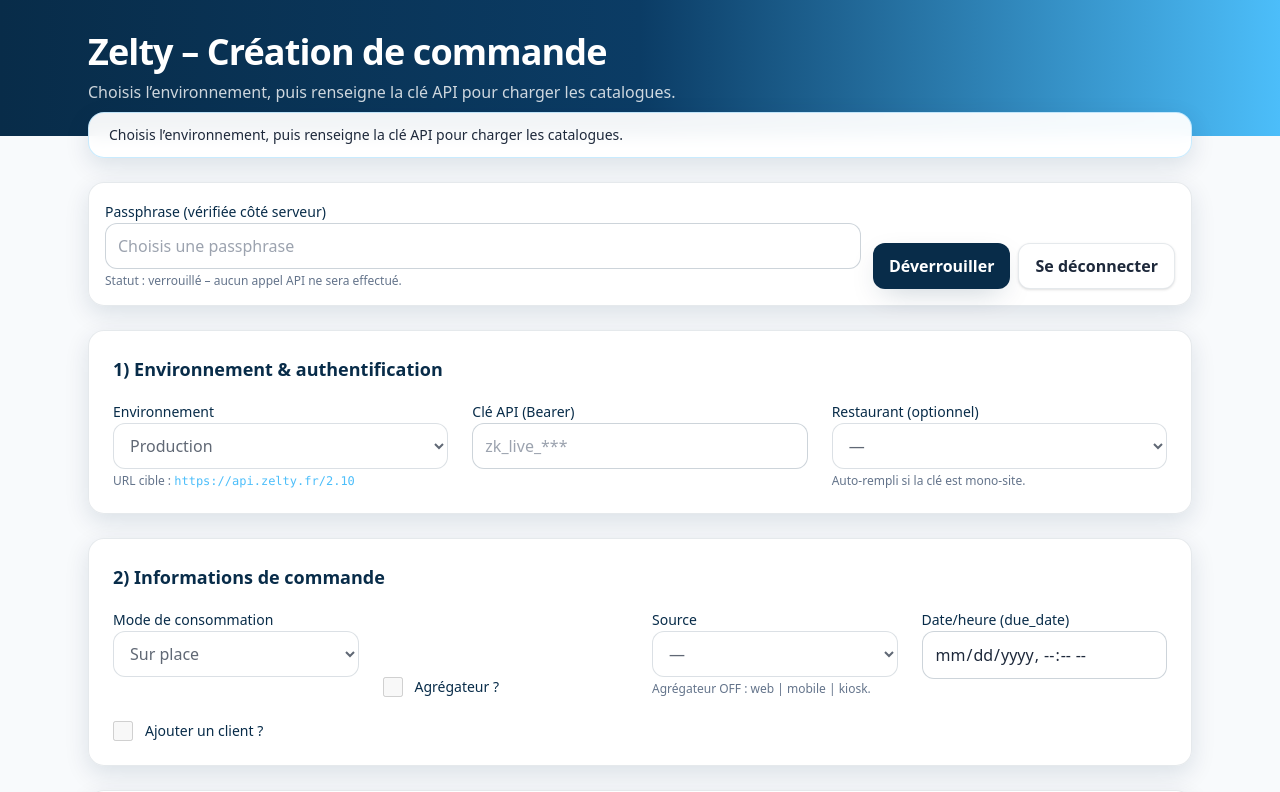
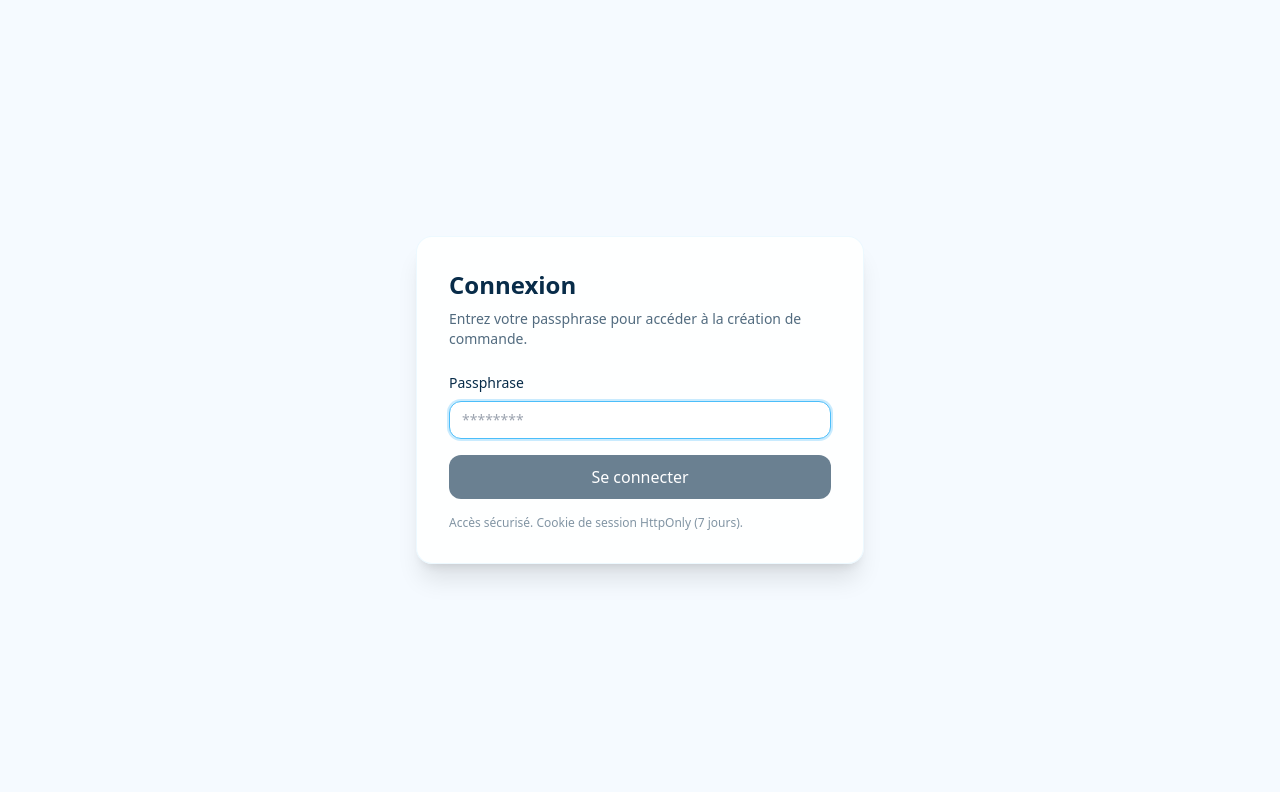
Before and after one commit to taurouf/test, a React (Vite) app: page /login in a window 1280 px wide. Shown: the top 792 px of the page. Built offline with nearby package versions, Linux system fonts and the light colour scheme.

Commit message:
add routeur and login page

```diff
--- a/package.json
+++ b/package.json
@@ -1 +1 @@
-{"name":"zelty-order-ui","private":true,"version":"0.0.1","type":"module","scripts":{"dev":"vite","build":"vite build","preview":"vite preview"},"dependencies":{"react":"^18.2.0","react-dom":"^18.2.0"},"devDependencies":{"@vitejs/plugin-react":"^4.2.0","autoprefixer":"^10.4.21","postcss":"^8.5.6","tailwindcss":"^3.4.13","vite":"^5.0.0"}}
+{"name":"zelty-order-ui","private":true,"version":"0.0.1","type":"module","scripts":{"dev":"vite","build":"vite build","preview":"vite preview"},"dependencies":{"react":"^18.2.0","react-dom":"^18.2.0","react-router-dom":"^7.9.4"},"devDependencies":{"@vitejs/plugin-react":"^4.2.0","autoprefixer":"^10.4.21","postcss":"^8.5.6","tailwindcss":"^3.4.13","vite":"^5.0.0"}}
--- a/src/App.jsx
+++ b/src/App.jsx
@@ -1,4 +1,5 @@
 import React, { useEffect, useMemo, useState } from "react";
+import { BrowserRouter, Routes, Route, Navigate, useLocation, useNavigate } from "react-router-dom";
 import "./index.css";
 
 /* =========================
@@ -33,7 +34,7 @@
 const LIMITED_SOURCES = ["web", "mobile", "kiosk"];
 
 /* =========================
-   Utils
+   Utils (fetch proxy)
    ========================= */
 async function zfetch(
   apiBase,
@@ -66,110 +67,126 @@
   return res.json();
 }
 
-// Hash SHA-256 (hex) pour la passphrase (fallback local)
-async function sha256Hex(str) {
-  const buf = await crypto.subtle.digest(
-    "SHA-256",
-    new TextEncoder().encode(str)
-  );
-  return Array.from(new Uint8Array(buf))
-    .map((b) => b.toString(16).padStart(2, "0"))
-    .join("");
-}
+/* =================================================================
+   Page de connexion (saisit la passphrase, appelle /api/auth/login)
+   ================================================================= */
+function LoginPage() {
+  const [pass, setPass] = useState("");
+  const [loading, setLoading] = useState(false);
+  const [err, setErr] = useState("");
+  const navigate = useNavigate();
+  const location = useLocation();
+  const from = location.state?.from?.pathname || "/";
 
-/* =========================
-   Composant
-   ========================= */
-function App() {
-  /* ——— Passphrase lock ——— */
-  const [unlocked, setUnlocked] = useState(false);
-  const [passphraseInput, setPassphraseInput] = useState("");
-  const [hasStoredHash, setHasStoredHash] = useState(false);
-  const [serverAuthAvailable, setServerAuthAvailable] = useState(true); // on tentera login serveur d’abord
-
-  useEffect(() => {
-    const stored = localStorage.getItem("zelty_passphrase_hash");
-    setHasStoredHash(!!stored);
-    setUnlocked(false);
-  }, []);
-
-  // Déverrouillage : tente serveur, sinon fallback local
-  async function handleUnlock() {
-    const entered = passphraseInput.trim();
-    if (!entered) return;
-
-    // 1) Tentative côté serveur
-    if (serverAuthAvailable) {
+  async function handleSubmit(e) {
+    e.preventDefault();
+    setErr("");
+    setLoading(true);
     try {
       const r = await fetch("/api/auth/login", {
         method: "POST",
         headers: { "Content-Type": "application/json" },
-          body: JSON.stringify({ passphrase: entered }),
+        body: JSON.stringify({ passphrase: pass }),
       });
-        if (r.ok) {
-          setUnlocked(true);
-          setStatus("🔓 Déverrouillé (serveur).");
-          setPassphraseInput("");
-          return;
-        } else if (r.status === 404) {
-          // route absente => on bascule en mode local
-          setServerAuthAvailable(false);
-        } else {
-          setUnlocked(false);
-          setStatus("❌ Passphrase invalide (serveur).");
-          setPassphraseInput("");
-          return;
+      if (!r.ok) {
+        const t = await r.text().catch(() => "");
+        throw new Error(t || "Passphrase invalide");
       }
-      } catch {
-        // Réseau/route indispo → on bascule local
-        setServerAuthAvailable(false);
+      navigate(from, { replace: true });
+    } catch (e) {
+      setErr("Passphrase invalide.");
+    } finally {
+      setLoading(false);
     }
   }
 
-    // 2) Fallback local (hash en localStorage)
-    const enteredHash = await sha256Hex(entered);
-    const stored = localStorage.getItem("zelty_passphrase_hash");
+  return (
+    <div className="min-h-screen bg-[#F5FAFF] flex items-center justify-center p-6">
+      <div className="w-full max-w-md">
+        <div className="bg-white/90 rounded-2xl shadow-xl p-8 border border-[#4CBEFA]/10">
+          <h1 className="text-2xl font-semibold text-[#082C49] mb-2">Connexion</h1>
+          <p className="text-sm text-[#082C49]/70 mb-6">
+            Entrez votre passphrase pour accéder à la création de commande.
+          </p>
 
-    if (stored) {
-      if (enteredHash === stored) {
-        setUnlocked(true);
-        setStatus("🔓 Déverrouillé (local).");
-      } else {
-        setStatus("❌ Passphrase invalide (local).");
-      }
-    } else {
-      localStorage.setItem("zelty_passphrase_hash", enteredHash);
-      setUnlocked(true);
-      setHasStoredHash(true);
-      setStatus("🔐 Passphrase enregistrée localement.");
-    }
-    setPassphraseInput("");
+          {err && (
+            <div className="mb-4 rounded-lg bg-red-50 text-red-700 text-sm px-3 py-2 border border-red-200">
+              {err}
+            </div>
+          )}
+
+          <form onSubmit={handleSubmit} className="space-y-4">
+            <label className="block text-sm font-medium text-[#082C49]">
+              Passphrase
+              <input
+                type="password"
+                className="mt-2 w-full rounded-xl border border-[#082C49]/15 focus:border-[#4CBEFA] focus:ring-2 focus:ring-[#4CBEFA]/30 px-3 py-2 outline-none"
+                value={pass}
+                onChange={(e) => setPass(e.target.value)}
+                placeholder="********"
+                autoFocus
+              />
+            </label>
+
+            <button
+              type="submit"
+              disabled={loading || !pass.trim()}
+              className="w-full flex items-center justify-center rounded-xl bg-[#082C49] hover:bg-[#063355] text-white py-2.5 transition disabled:opacity-60"
+            >
+              {loading ? "Vérification..." : "Se connecter"}
+            </button>
+          </form>
+
+          <p className="mt-4 text-xs text-[#082C49]/50">
+            Accès sécurisé. Cookie de session HttpOnly (7 jours).
+          </p>
+        </div>
+      </div>
+    </div>
+  );
 }
 
-  function lockOut() {
-    setUnlocked(false);
-    setStatus("🔒 Verrouillé.");
+/* =======================================
+   Garde d'authentification (RequireAuth)
+   ======================================= */
+function RequireAuth({ children }) {
+  const [ok, setOk] = useState(null);
+  const location = useLocation();
+
+  useEffect(() => {
+    let alive = true;
+    (async () => {
+      try {
+        const r = await fetch("/api/auth/session", { cache: "no-store" });
+        const j = await r.json();
+        if (alive) setOk(Boolean(j.authorized));
+      } catch {
+        if (alive) setOk(false);
+      }
+    })();
+    return () => { alive = false; };
+  }, []);
+
+  if (ok === null) {
+    return (
+      <div className="min-h-screen grid place-items-center text-[#082C49]/70">
+        Vérification de la session…
+      </div>
+    );
   }
 
-  function resetPassphrase() {
-    localStorage.removeItem("zelty_passphrase_hash");
-    setUnlocked(false);
-    setHasStoredHash(false);
-    setStatus("🔁 Passphrase réinitialisée (local).");
+  if (!ok) {
+    return <Navigate to="/login" replace state={{ from: location }} />;
   }
 
-  async function handleLogout() {
-    // Si mode serveur disponible, on efface le cookie HttpOnly
-    try {
-      await fetch("/api/auth/logout", { method: "POST" });
-    } catch {
-      /* ignore */
-    }
-    // Reverrouille l’app côté front
-    setUnlocked(false);
-    setStatus("🔒 Déconnecté.");
+  return children;
 }
 
+/* ============================================================
+   Page principale "Création de commande" (ton contenu existant)
+   (J'ai retiré la section "Passphrase" du rendu.)
+   ============================================================ */
+function OrderPage() {
   /* ——— État principal ——— */
   const [envName, setEnvName] = useState("production");
   const [apiKey, setApiKey] = useState("");
@@ -225,8 +242,16 @@
   const [paymentMethodId, setPaymentMethodId] = useState("");
   const [loading, setLoading] = useState(false);
 
-  // Verrou global des appels
-  const canCall = Boolean(apiKey) && apiKey.length > 8 && unlocked;
+  const navigate = useNavigate();
+
+  // Bouton "Se déconnecter"
+  async function handleLogout() {
+    try { await fetch("/api/auth/logout", { method: "POST" }); } catch {}
+    navigate("/login", { replace: true });
+  }
+
+  // Les appels API sont autorisés si une clé est présente
+  const canCall = Boolean(apiKey) && apiKey.length > 8;
 
   /* ——— Catalogues ——— */
   useEffect(() => {
@@ -281,7 +306,7 @@
   /* ——— Client: chargement par ID (bouton Recharger) ——— */
   async function loadCustomer() {
     if (!canCall || !customerId) {
-      setStatus("🔒 Verrouillé ou ID client manquant.");
+      setStatus("🧷 Clé API manquante ou ID client vide.");
       return;
     }
     setCustomerLoading(true);
@@ -444,7 +469,7 @@
   /* ——— Création commande ——— */
   async function createOrder() {
     try {
-      if (!canCall) throw new Error("🔒 Verrouillé : saisis la passphrase.");
+      if (!canCall) throw new Error("Saisis la clé API.");
       if (!cart.length) throw new Error("Panier vide.");
 
       setLoading(true);
@@ -494,7 +519,8 @@
     <div className="min-h-screen">
       {/* En-tête */}
       <div className="bg-hero-grad text-white">
-        <div className="mx-auto max-w-6xl px-6 py-8">
+        <div className="mx-auto max-w-6xl px-6 py-8 flex items-start justify-between gap-4">
+          <div>
             <h1 className="text-3xl md:text-4xl font-extrabold tracking-tight">
               Zelty – Création de commande
             </h1>
@@ -502,6 +528,10 @@
               Choisis l’environnement, puis renseigne la clé API pour charger les
               catalogues.
             </p>
+          </div>
+          <button className="btn-ghost bg-white/10 hover:bg-white/20" onClick={handleLogout}>
+            Se déconnecter
+          </button>
         </div>
       </div>
 
@@ -513,49 +543,6 @@
           </div>
         )}
 
-        {/* Passphrase */}
-        <section className="card p-4">
-          <div className="flex flex-col md:flex-row md:items-end gap-3">
-            <div className="flex-1">
-              <label className="label">
-                {serverAuthAvailable
-                  ? "Passphrase (vérifiée côté serveur)"
-                  : hasStoredHash
-                  ? "Passphrase (mode local)"
-                  : "Créer une passphrase (mode local, stockée sur cet appareil)"}
-              </label>
-              <input
-                className="input"
-                type="password"
-                value={passphraseInput}
-                onChange={(e) => setPassphraseInput(e.target.value)}
-                placeholder={hasStoredHash ? "••••••••" : "Choisis une passphrase"}
-              />
-              <p className="muted mt-1">
-                {unlocked
-                  ? "Statut : déverrouillé – les appels API sont autorisés."
-                  : "Statut : verrouillé – aucun appel API ne sera effectué."}
-              </p>
-            </div>
-            <div className="flex gap-2">
-              <button className="btn-primary" onClick={handleUnlock}>
-                {serverAuthAvailable
-                  ? unlocked
-                    ? "Vérifier à nouveau"
-                    : "Déverrouiller"
-                  : hasStoredHash
-                  ? unlocked
-                    ? "Vérifier à nouveau"
-                    : "Déverrouiller"
-                  : "Enregistrer"}
-              </button>
-              <button className="btn-ghost" onClick={handleLogout} disabled={!unlocked}>
-                Se déconnecter
-              </button>
-            </div>
-          </div>
-        </section>
-
         {/* 1) Env & Auth */}
         <section className="card p-6">
           <h2 className="section-title">1) Environnement & authentification</h2>
@@ -566,7 +553,6 @@
                 className="select"
                 value={envName}
                 onChange={(e) => setEnvName(e.target.value)}
-                disabled={!unlocked}
               >
                 <option value="production">Production</option>
                 <option value="staging">Staging</option>
@@ -584,7 +570,6 @@
                 value={apiKey}
                 onChange={(e) => setApiKey(e.target.value.trim())}
                 placeholder="zk_live_***"
-                disabled={!unlocked}
               />
             </div>
             <div>
@@ -593,7 +578,6 @@
                 className="select"
                 value={restaurantId}
                 onChange={(e) => setRestaurantId(e.target.value)}
-                disabled={!unlocked}
               >
                 <option value="">—</option>
                 {restaurants.map((r) => (
@@ -615,7 +599,6 @@
                 className="select"
                 value={mode}
                 onChange={(e) => setMode(e.target.value)}
-                disabled={!unlocked}
               >
                 {MODE_OPTIONS.map((m) => (
                   <option key={m.value} value={m.value}>
@@ -632,7 +615,6 @@
                 className="h-5 w-5 accent-accent"
                 checked={isAggregator}
                 onChange={(e) => setIsAggregator(e.target.checked)}
-                disabled={!unlocked}
               />
               <label htmlFor="agg" className="label !mb-0">
                 Agrégateur ?
@@ -648,7 +630,6 @@
                     className="select"
                     value={source}
                     onChange={(e) => setSource(e.target.value)}
-                    disabled={!unlocked}
                   >
                     <option value="">—</option>
                     {sourceOptions.map((s) => (
@@ -673,7 +654,6 @@
                 type="datetime-local"
                 value={dueDate}
                 onChange={(e) => setDueDate(e.target.value)}
-                disabled={!unlocked}
               />
             </div>
           </div>
@@ -686,7 +666,6 @@
                 className="h-5 w-5 accent-accent"
                 checked={addCustomer}
                 onChange={(e) => setAddCustomer(e.target.checked)}
-                disabled={!unlocked}
               />
               <label htmlFor="addc" className="label !mb-0">
                 Ajouter un client ?
@@ -704,7 +683,6 @@
                     value={customerId}
                     onChange={(e) => setCustomerId(e.target.value)}
                     placeholder="123456"
-                    disabled={!unlocked}
                   />
                   <p className="muted mt-1">
                     Renseigne un ID pour prévisualiser le client existant ; sinon,
@@ -956,12 +934,19 @@
                                                 ? [...now, String(v.id)]
                                                 : [String(v.id)]
                                               : now.filter((x) => x !== String(v.id));
-                                            updateLine(idx, {
+                                            setCart((prev) =>
+                                              prev.map((l, index) =>
+                                                index === idx
+                                                  ? {
+                                                      ...l,
                                                       optionSelections: {
-                                                ...(line.optionSelections || {}),
+                                                        ...(l.optionSelections || {}),
                                                         [opt.id]: next,
                                                       },
-                                            });
+                                                    }
+                                                  : l
+                                              )
+                                            );
                                           }}
                                         />
                                         {v.name}{" "}
@@ -985,12 +970,19 @@
                       {(findMenu(line.menuId)?.parts || []).map((p) => {
                         const choice = line.menuChoices?.[p.id] || {};
                         const setChoice = (patch) =>
-                          updateLine(idx, {
+                          setCart((prev) =>
+                            prev.map((l, index) =>
+                              index === idx
+                                ? {
+                                    ...l,
                                     menuChoices: {
-                              ...(line.menuChoices || {}),
-                              [p.id]: { ...(line.menuChoices?.[p.id] || {}), ...patch },
+                                      ...(l.menuChoices || {}),
+                                      [p.id]: { ...(l.menuChoices?.[p.id] || {}), ...patch },
                                     },
-                          });
+                                  }
+                                : l
+                            )
+                          );
 
                         return (
                           <div
@@ -1192,4 +1184,24 @@
   );
 }
 
-export default App;
+/* =========================
+   App racine (router)
+   ========================= */
+export default function App() {
+  return (
+    <BrowserRouter>
+      <Routes>
+        <Route path="/login" element={<LoginPage />} />
+        <Route
+          path="/"
+          element={
+            <RequireAuth>
+              <OrderPage />
+            </RequireAuth>
+          }
+        />
+        <Route path="*" element={<Navigate to="/" replace />} />
+      </Routes>
+    </BrowserRouter>
+  );
+}
--- /dev/null
+++ b/src/pages/Login.jsx
@@ -0,0 +1,78 @@
+// src/pages/Login.jsx
+import { useState } from "react";
+import { useNavigate } from "react-router-dom";
+
+export default function LoginPage() {
+  const [pass, setPass] = useState("");
+  const [loading, setLoading] = useState(false);
+  const [err, setErr] = useState("");
+  const navigate = useNavigate();
+
+  async function handleSubmit(e) {
+    e.preventDefault();
+    setErr("");
+    setLoading(true);
+    try {
+      const r = await fetch("/api/auth/login", {
+        method: "POST",
+        headers: { "Content-Type": "application/json" },
+        body: JSON.stringify({ passphrase: pass }),
+      });
+      if (!r.ok) {
+        const t = await r.text().catch(() => "");
+        throw new Error(t || "Passphrase invalide");
+      }
+      // Cookie zelty_auth=ok posé par le serveur
+      navigate("/", { replace: true });
+    } catch (e) {
+      setErr("Passphrase invalide.");
+    } finally {
+      setLoading(false);
+    }
+  }
+
+  return (
+    <div className="min-h-screen bg-[#F5FAFF] flex items-center justify-center p-6">
+      <div className="w-full max-w-md">
+        <div className="bg-white/90 rounded-2xl shadow-xl p-8 border border-[#4CBEFA]/10">
+          <h1 className="text-2xl font-semibold text-[#082C49] mb-2">Connexion</h1>
+          <p className="text-sm text-[#082C49]/70 mb-6">
+            Entrez votre passphrase pour accéder à la création de commande.
+          </p>
+
+          {err && (
+            <div className="mb-4 rounded-lg bg-red-50 text-red-700 text-sm px-3 py-2 border border-red-200">
+              {err}
+            </div>
+          )}
+
+          <form onSubmit={handleSubmit} className="space-y-4">
+            <label className="block text-sm font-medium text-[#082C49]">
+              Passphrase
+              <input
+                type="password"
+                className="mt-2 w-full rounded-xl border border-[#082C49]/15 focus:border-[#4CBEFA] focus:ring-2 focus:ring-[#4CBEFA]/30 px-3 py-2 outline-none"
+                value={pass}
+                onChange={(e) => setPass(e.target.value)}
+                placeholder="********"
+                autoFocus
+              />
+            </label>
+
+            <button
+              type="submit"
+              disabled={loading || !pass.trim()}
+              className="w-full flex items-center justify-center rounded-xl bg-[#082C49] hover:bg-[#063355] text-white py-2.5 transition disabled:opacity-60"
+            >
+              {loading ? "Vérification..." : "Se connecter"}
+            </button>
+          </form>
+
+          <p className="mt-4 text-xs text-[#082C49]/50">
+            Accès sécurisé. Cookie de session HttpOnly (7 jours).
+          </p>
+        </div>
+      </div>
+    </div>
+  );
+}
```
Also changed, not shown: api/auth/session.js (added, +13 -0 lines), 1 other file (tests, documents, lock files or other folders). Lines whose indentation alone changed are shown as unchanged.
